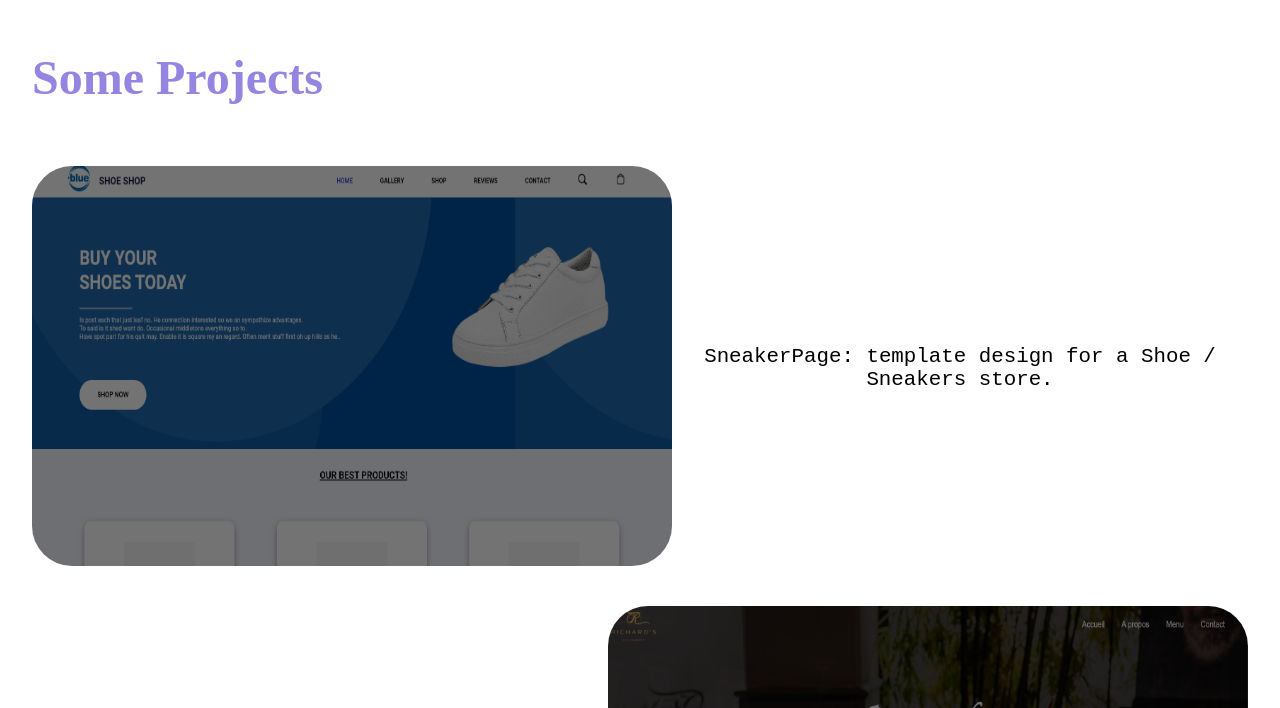
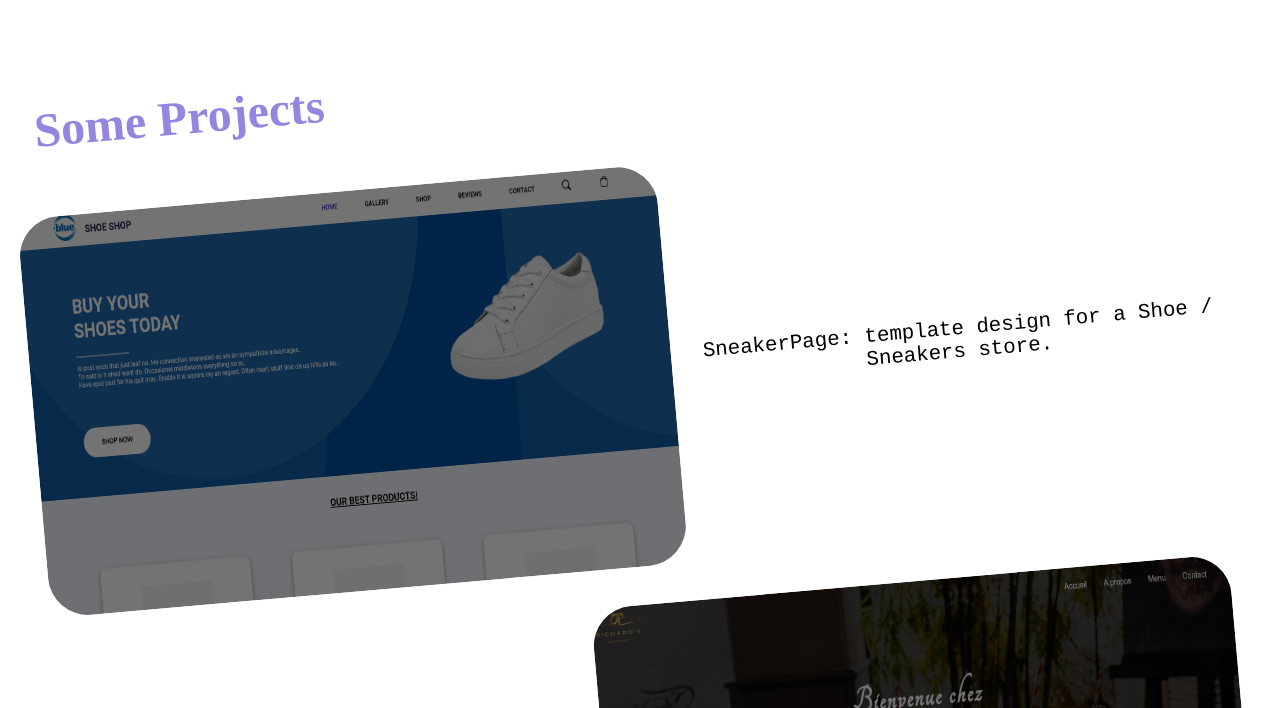
Before and after one commit to rxb3n/portfolio, a Vue app: page / in a window 1280 px wide. Shown: the part 2092-2800 px from the top of the page. Built offline with nearby package versions, Linux system fonts and the light colour scheme; a web font is replaced by a local one.

Commit message:
colors adjusted

```diff
--- a/src/App.vue
+++ b/src/App.vue
@@ -39,7 +39,7 @@ export default {
 
 
 :root {
-  --main-color: white;
+  --main-color: rgb(250,255,227);
   --secondary-color: #9584E0;
   --main-font: 'Martian Mono', monospace;
   --font-secondary: 'Elsie', cursive;
@@ -52,7 +52,7 @@ html {
 body, h1, h2, h3, h4, h5, h6, p{
   margin: 0;
   padding: 0;
-  scroll-behavior: smooth !important;
+  overflow-x:hidden ;
 }
 
 a {
--- a/src/components/ContactView.vue
+++ b/src/components/ContactView.vue
@@ -18,7 +18,7 @@
     width: 100%;
     display: flex;
     flex-direction: column;
-    color: white;
+    color: var(--main-color);
     text-align: center;
     height: 25dvh;
     justify-content: center;
--- a/src/components/FooterView.vue
+++ b/src/components/FooterView.vue
@@ -2,7 +2,7 @@
     <div class="footer-container">
         <div class="social phone">
             <img src="../assets/phone.webp" alt="">
-            <p>+ 33 7 65 72 16 01</p>
+            <p>+33 7 65 72 16 01</p>
 
 
             <img src="../assets/mail.png" alt="">
--- a/src/components/HeroView.vue
+++ b/src/components/HeroView.vue
@@ -43,7 +43,7 @@
     background-attachment: fixed;
     font-family: var(--main-font);
     text-align: center;
-    color: white;
+    color: var(--main-color);
     display: flex;
     justify-content: space-around;
     align-items: center;
@@ -96,7 +96,7 @@ svg {
 
 .text-copy {
     fill: none;
-    stroke: white;
+    stroke: var(--main-color);
     stroke-dasharray: 6% 29%;
     stroke-width: 5px;
     stroke-dashoffset: 0%;
@@ -104,7 +104,7 @@ svg {
 }
 
 .text-copy:nth-child(1){
-  stroke: #fff;
+  stroke: var(--main-color);
   animation-delay: -1;
 }
 
@@ -114,7 +114,7 @@ svg {
 }
 
 .text-copy:nth-child(3){
-  stroke: #fff;
+  stroke: var(--main-color);
   animation-delay: -3s;
 }
 
@@ -124,7 +124,7 @@ svg {
 }
 
 .text-copy:nth-child(5){
-  stroke: #fff;
+  stroke: var(--main-color);
   animation-delay: -5s;
 }
 
--- a/src/components/ProjectView.vue
+++ b/src/components/ProjectView.vue
@@ -47,6 +47,7 @@
 .project-wrapper {
     width: 95%;
     margin: auto;
+    margin-bottom: 5%;
 }
 
 .project {
@@ -55,6 +56,9 @@
     text-align: center;
     margin-bottom: 3%;
     align-items: center;
+    rotate: -5deg;
+    transition: .2s;
+    border-radius: 40px;
 }
 
 .project-inv {
@@ -64,6 +68,21 @@
     text-align: center;
     margin-bottom: 3%;
     align-items: center;
+    rotate: -5deg;
+    transition: .2s;
+    border-radius: 40px;
+}
+
+.project:hover {
+    background-color: var(--secondary-color);
+    color: var(--main-color);
+}
+
+
+
+.project-inv:hover {
+    background-color: var(--secondary-color);
+    color: var(--main-color);
 }
 
 img {
@@ -79,6 +98,7 @@ img:hover {
 }
 
 h2 {
+    rotate: -5deg;
     font-family: var(--font-secondary);
     color: var(--secondary-color);
     font-size: 3em;
@@ -89,7 +109,7 @@ p {
     font-family: var(--main-font);
     display: flex;
     font-size: 1.3em;
-    margin: 2%;
+    transition: .2s;
 }
 
 </style>
--- a/src/components/ServicesView.vue
+++ b/src/components/ServicesView.vue
@@ -57,6 +57,7 @@ img {
     width: 18vw;
     filter: grayscale(100%);
     transition: .25s;
+    border-radius: 18px;
 }
 
 .serv {
```
